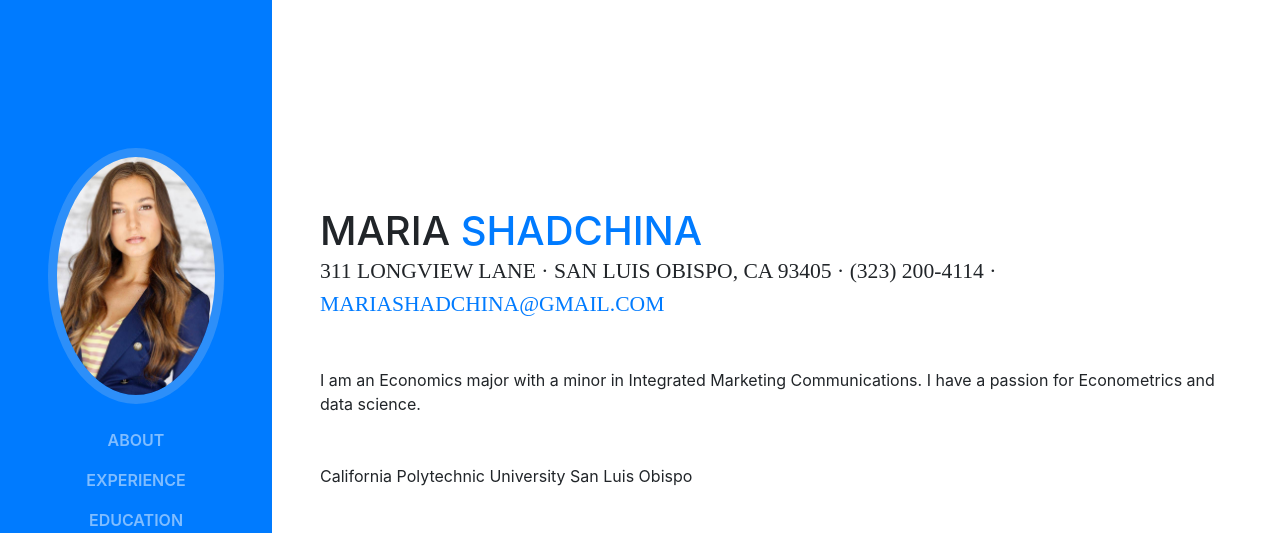
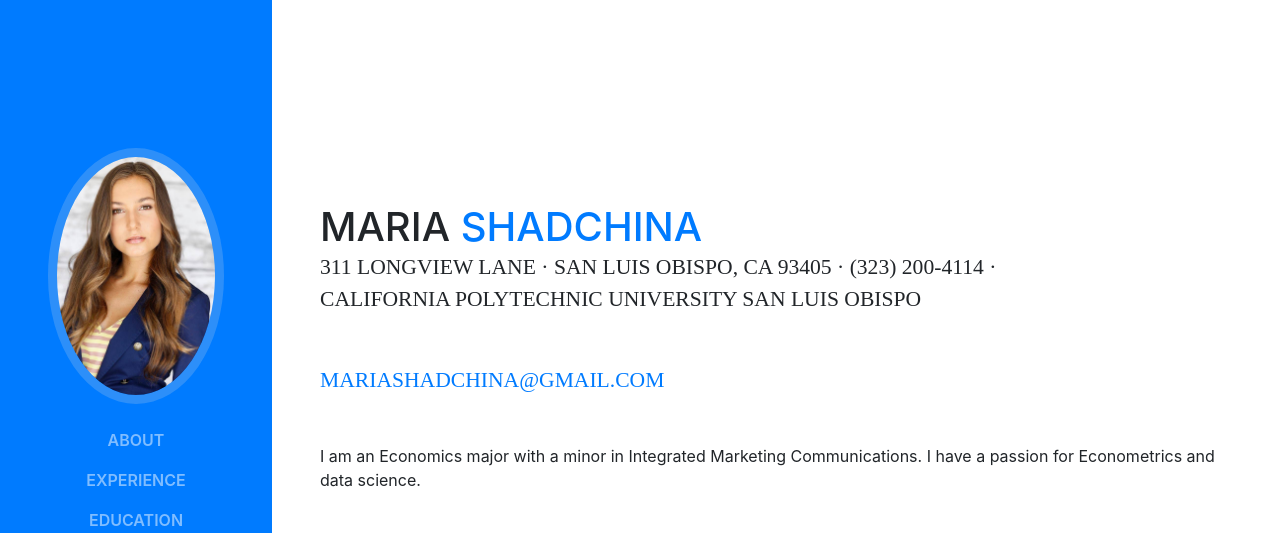
Before and after one commit to mshadchi/mshadchi.github.io, a website with bundled scripts: page index.html in a window 1280 px wide. Shown: the top 533 px of the page. Built offline with nearby package versions, Linux system fonts and the light colour scheme; a web font is replaced by a local one.

Commit message:
cal poly

```diff
--- a/index.html
+++ b/index.html
@@ -69,10 +69,10 @@
             <span class="text-primary">Shadchina</span>
           </h1>
           <div class="subheading mb-5">311 Longview Lane · San Luis Obispo, CA 93405 · (323) 200-4114 ·
+            <p class="subheading mb-5">California Polytechnic University San Luis Obispo</p>
             <a href="mailto:name@email.com">mariashadchina@gmail.com</a>
           </div>
           <p class="mb-5">I am an Economics major with a minor in Integrated Marketing Communications. I have a passion for Econometrics and data science.</p>
-          <p class="mb-5">California Polytechnic University San Luis Obispo</p>
           <ul class="list-inline list-social-icons mb-0">
             <li class="list-inline-item">
               <a href="https://www.facebook.com/mshdchna">
```
